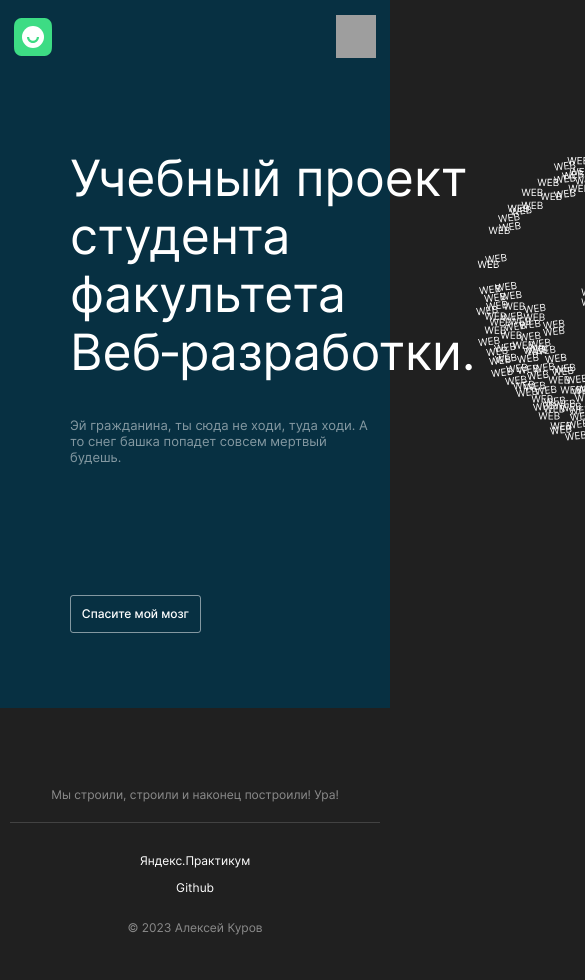
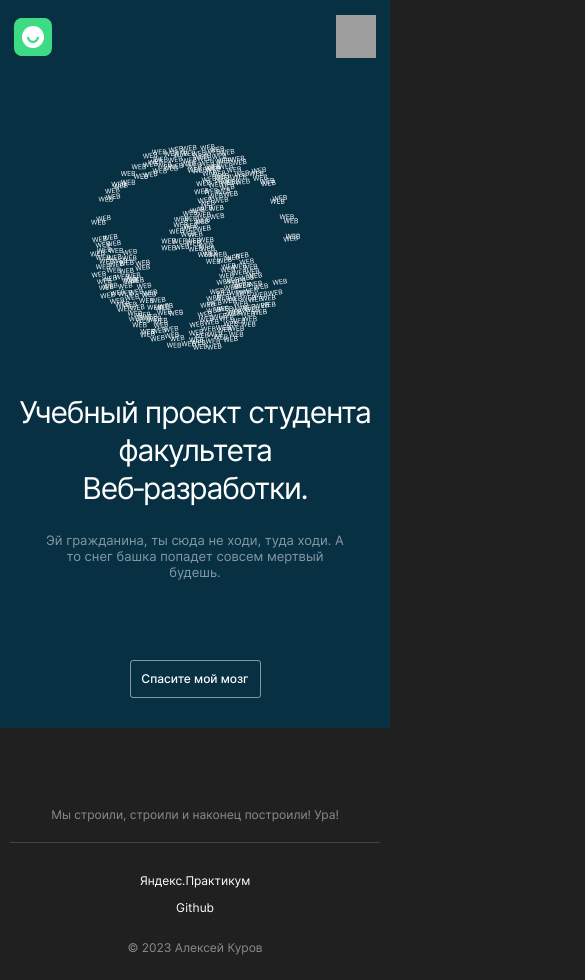
Before and after one commit to blaydasik/movies-explorer-frontend, a React (Create React App) app: page / in a window 390 px wide. Shown: the top 980 px of the page, 585 px wide, since content can reach past the window. Built offline with nearby package versions, Linux system fonts and the light colour scheme; grey boxes are pictures that could not be loaded.

Commit message:
feat: promo added

```diff
--- a/src/components/App/App.css
+++ b/src/components/App/App.css
@@ -16,7 +16,7 @@
   flex-direction: column;
   width: 100%;
   max-width: 1280px;
-  min-width: 320px;
+  min-width: 304px;
   font-size: 0;
 }
 
--- a/src/components/Header/SideMenu/SideMenu.css
+++ b/src/components/Header/SideMenu/SideMenu.css
@@ -16,6 +16,7 @@
 .side-menu_opened {
   visibility: visible;
   opacity: 1;
+  z-index: 1;
 }
 
 @media screen and (min-width: 768px) {
--- a/src/components/Main/Promo/Promo.css
+++ b/src/components/Main/Promo/Promo.css
@@ -8,22 +8,46 @@
 
 .promo__container {
   width: calc(100% - 140px);
+  min-width: 1024px;
   margin: 75px auto 75px;
   padding: 0;
   display: grid;
   grid-template-columns: auto 1fr auto;
   grid-template-rows: repeat(3, auto);
   grid-template-areas:
-    "header . logo"
-    "text . logo"
-    "link . .";
+    'header . logo'
+    'text . logo'
+    'link . .';
+}
+
+@media screen and (max-width: 1023px) {
+  .promo__container {
+    width: calc(100% - 88px);
+    min-width: 425px;
+    justify-items: center;
+    grid-template-columns: auto;
+    grid-template-rows: repeat(4, auto);
+    grid-template-areas:
+      'logo'
+      'header'
+      'text'
+      'link';
+  }
+}
+
+@media screen and (max-width: 425px) {
+  .promo__container {
+    width: calc(100% - 20px);
+    min-width: 300px;
+    margin: 70px auto 30px;
+  }
 }
 
 .promo__header {
   margin: 0;
   padding: 0;
   max-width: 640px;
-  color: #FFFFFF;
+  color: #ffffff;
   font-style: normal;
   font-weight: 400;
   font-size: 50px;
@@ -31,18 +55,58 @@
   grid-area: header;
 }
 
+@media screen and (max-width: 1023px) {
+  .promo__header {
+    text-align: center;
+  }
+}
+
+@media screen and (max-width: 768px) {
+  .promo__header {
+    font-size: 40px;
+    line-height: 1.25;
+  }
+}
+
+@media screen and (max-width: 425px) {
+  .promo__header {
+    font-size: 30px;
+    line-height: 1.266;
+    letter-spacing: -0.04em;
+  }
+}
+
 .promo__text {
   margin: 36px 0 130px;
   padding: 0;
   max-width: 310px;
-  color: #FFFFFF;
+  color: #ffffff;
   font-style: normal;
   font-weight: 400;
   font-size: 13px;
-  line-height: 1.230;
+  line-height: 1.23;
   opacity: 0.5;
   mix-blend-mode: normal;
   grid-area: text;
+}
+
+@media screen and (max-width: 1023px) {
+  .promo__text {
+    text-align: center;
+    margin: 36px auto 130px;
+  }
+}
+
+@media screen and (max-width: 768px) {
+  .promo__text {
+    margin: 22px auto 92px;
+  }
+}
+
+@media screen and (max-width: 425px) {
+  .promo__text {
+    margin: 24px auto 80px;
+  }
 }
 
 .promo__link {
@@ -50,7 +114,7 @@
   padding: 10px 0;
   width: 129px;
   height: 16px;
-  color: #FFFFFF;
+  color: #ffffff;
   font-style: normal;
   font-weight: 500;
   font-size: 12px;
@@ -58,7 +122,7 @@
   text-align: center;
   text-decoration: none;
   transition: 0.5s ease;
-  border: 1px solid rgba(255, 255, 255, .5);
+  border: 1px solid rgba(255, 255, 255, 0.5);
   border-radius: 3px;
   grid-area: link;
 }
@@ -68,7 +132,23 @@
 }
 
 .promo__picture {
+  margin: 0 auto;
+  padding: 0;
   width: 310px;
   height: 304px;
   grid-area: logo;
 }
+
+@media screen and (max-width: 1023px) {
+  .promo__picture {
+    margin: 65px auto 48px;
+  }
+}
+
+@media screen and (max-width: 425px) {
+  .promo__picture {
+    margin: 0 auto 44px;
+    width: 210px;
+    height: 206px;
+  }
+}
```
Also changed, not shown: src/components/Main/Promo/Promo.jsx (+7 -4 lines).
